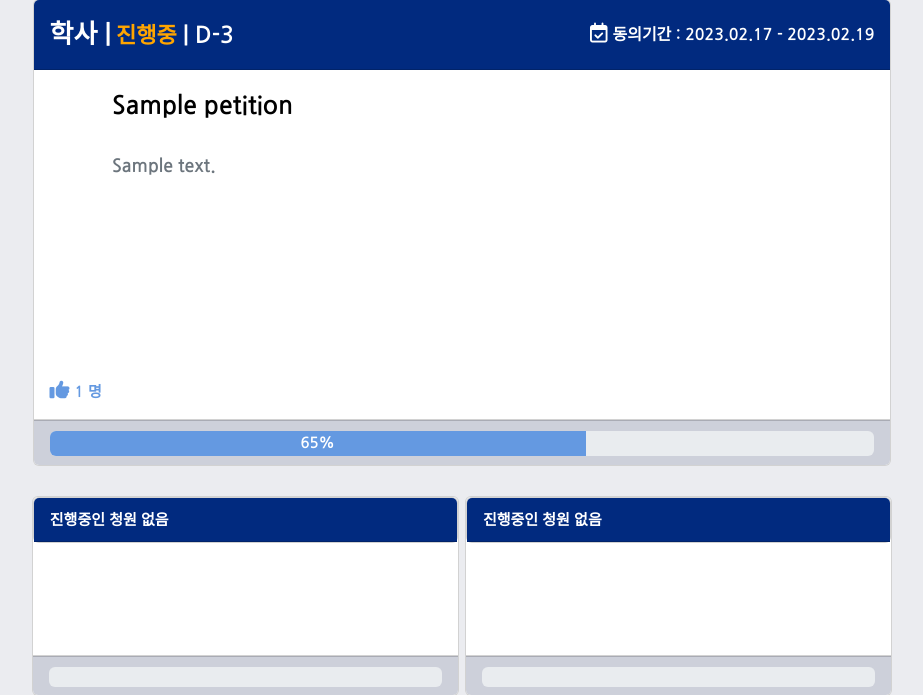
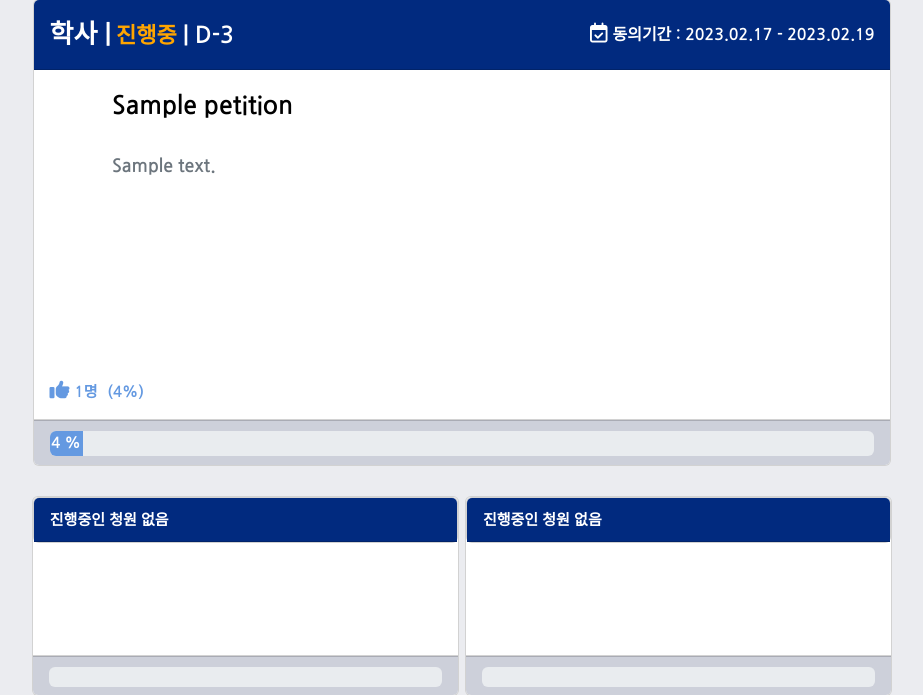
Before and after one commit to smu-nity/SMU-Petition, a Django app: page / in a window 1280 px wide. Shown: the part 720-1415 px from the top of the page, without its empty margins (178-1101 px from the left). Run offline with Django 4.2, Linux system fonts and the light colour scheme; tables that the repository leaves empty hold one stand-in row (values such as "Sample post"); some libraries are stand-ins or nearby versions.

Commit message:
feat: 청원 진행률 추가 (#130)

```diff
--- a/config/settings.py
+++ b/config/settings.py
@@ -143,7 +143,7 @@ LOGIN_REDIRECT_URL = '/'
 LOGOUT_REDIRECT_URL = '/'
 
 # 청원 성공 인원
-SUCCESS_VALUE = os.environ.get('SUCCESS_VALUE', 2)
+SUCCESS_VALUE = os.environ.get('SUCCESS_VALUE', 25)
 
 # 필드 도메인
 CATEGORY_CHOICES = ((1, "학사"), (2, "일반"), (3, "사회봉사"), (4, "등록/장학"), (5, "학생생활"), (6, "채용"), (7, "글로벌"), (8, "진로취업"), (9, "비교과"), (10, "코로나19"), (11, "기타"))
--- a/petitions/models.py
+++ b/petitions/models.py
@@ -3,7 +3,7 @@ from django.db import models
 from django.contrib.auth.models import User
 
 from accounts.models import Profile
-from config.settings import CATEGORY_CHOICES, STATUS_CHOICES, TIME_ZONE
+from config.settings import CATEGORY_CHOICES, STATUS_CHOICES, TIME_ZONE, SUCCESS_VALUE
 
 
 class Petition(models.Model):
@@ -33,6 +33,8 @@ class Petition(models.Model):
     def modify_date_str(self):
         return time_format(self.modify_date)
 
+    def get_percentage(self):
+        return int((self.voter.count() / SUCCESS_VALUE) * 100)
 
 class Comment(models.Model):
     author = models.ForeignKey(User, on_delete=models.CASCADE)
--- a/static/css/home.css
+++ b/static/css/home.css
@@ -175,7 +175,6 @@
 }
 
 .main_progress-bar-stats {
-    width: 65%;
     background-color: #6499E1;
     font-size : 15px;
 }
--- a/templates/petitions/home.html
+++ b/templates/petitions/home.html
@@ -105,7 +105,8 @@
                         <!--TOP 1 Header-동의 사람-->
                         <div class="main-card-title-date  ">
                             <i class="fas fa-thumbs-up " style="align-item: center; font-size: 20px; color: #6499E1" ></i>
-                            <span style="font-size: 15px; color: #6499E1 ">{{ pl.top1.voter.count }} 명</span>
+                            <span style="font-size: 15px; color: #6499E1;">{{ pl.top1.voter.count }}명</span>
+                            <span style="font-size: 15px; color: #6499E1; margin-left: 5px;">({{ pl.top1.get_percentage }}%)</span>
                         </div>
                     </div>
 
@@ -113,7 +114,7 @@
                     <div class="card-footer text-muted card-footer-setting" >
                       <div class="progress" style="height:25px">
                           <!--막대기 퍼센트 조절 하고 싶으면 home.css 에 가서 main_progress-bar-stats 에 있는 width 를 변경하면 된다. 니머지들 모두 같은 방식으로 진행   // 이 바로 아래 65%는 막대기 속 숫자를 의미-->
-                        <div class="progress-bar main_progress-bar-stats" role="progressbar" aria-valuenow="25" aria-valuemin="0" aria-valuemax="100">65%</div>
+                        <div class="progress-bar main_progress-bar-stats" role="progressbar" aria-valuenow="25" aria-valuemin="0" aria-valuemax="100" style="width: {{ pl.top1.get_percentage }}%;">{{ pl.top1.get_percentage }} %</div>
                       </div>
                     </div>
                 </div>
@@ -157,7 +158,8 @@
                     <div class="card-header" style="display : flex; justify-content : space-between; background-color: white;">
                         <div>
                             <i class="fas fa-thumbs-up" style=" color : #6499E1;"></i>
-                            <span style="font-size : 15px; color : #6499E1;">{{ petition.voter.count }} 명</span>
+                            <span style="font-size: 15px; color: #6499E1;">{{ petition.voter.count }}명</span>
+                            <span style="font-size: 15px; color: #6499E1; margin-left: 5px;">({{ petition.get_percentage }}%)</span>
                         </div>
                     </div>
 
@@ -166,7 +168,7 @@
                     <div class="card-footer text-muted card-footer-setting" style="background-color : #cdd0da; justify-content: center; ">
                       <div class="progress" style="height: 20px;">
                         <div
-                            class="progress-bar" role="progressbar" style="width: 25%; background-color: #6499E1;" aria-valuenow="25" aria-valuemin="0" aria-valuemax="100">25%
+                            class="progress-bar" role="progressbar" style="width: {{ petition.get_percentage }}%; background-color: #6499E1;" aria-valuenow="25" aria-valuemin="0" aria-valuemax="100">{{ petition.get_percentage }}%
                         </div>
                       </div>
                     </div>
```
